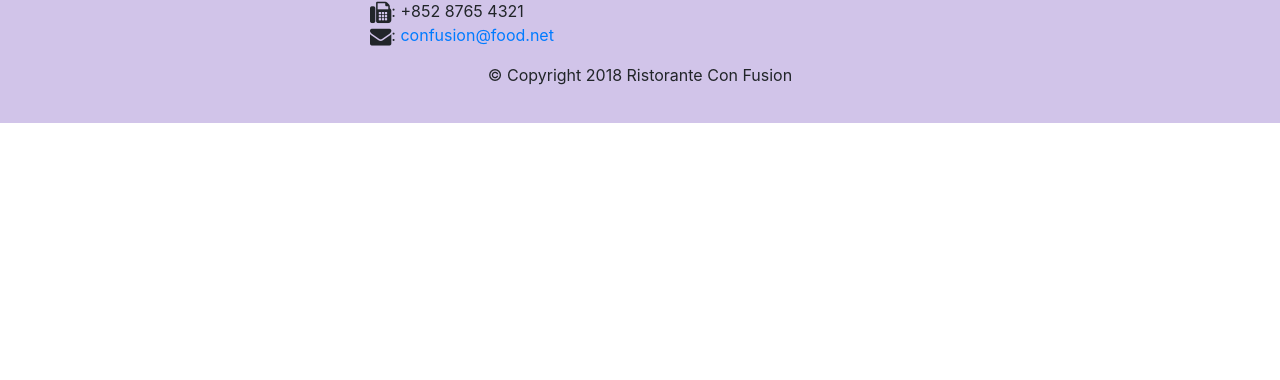
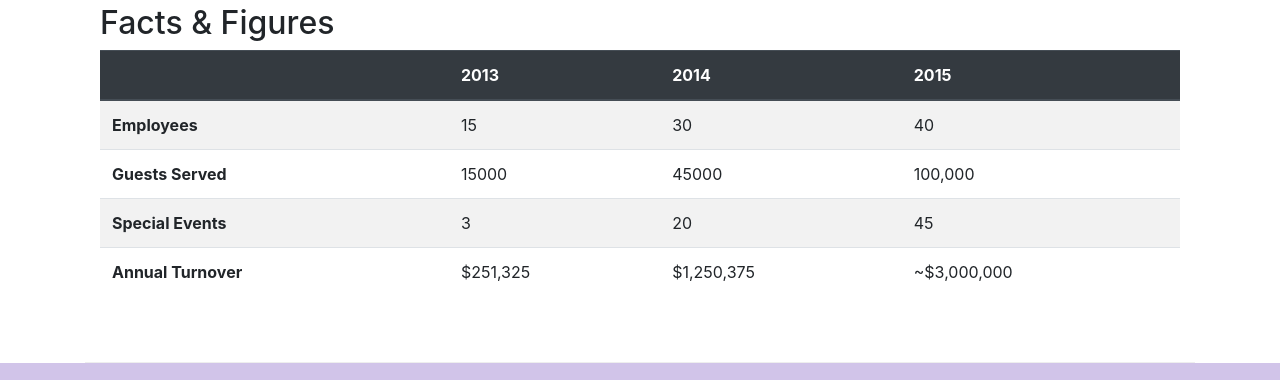
Before and after one commit to carloosbaroon/BootstrapCourse, a website: page aboutus.html in a window 1280 px wide. Shown: the part 1703-2083 px from the top of the page. Before the commit the page ends 1826 px from the top, so only its background shows below. Drawn offline with nearby package versions, Linux system fonts and the light colour scheme.

Commit message:
Tables and cards

```diff
--- a/aboutus.html
+++ b/aboutus.html
@@ -67,7 +67,32 @@
                 <p>Started in 2010, Ristorante con Fusion quickly established itself as a culinary icon par excellence in Hong Kong. With its unique brand of world fusion cuisine that can be found nowhere else, it enjoys patronage from the A-list clientele in Hong Kong.  Featuring four of the best three-star Michelin chefs in the world, you never know what will arrive on your plate the next time you visit us.</p>
                 <p>The restaurant traces its humble beginnings to <em>The Frying Pan</em>, a successful chain started by our CEO, Mr. Peter Pan, that featured for the first time the world's best cuisines in a pan.</p>
             </div>
-            <div>
+            <div class="col-sm">
+                <div class="card">
+                    <h3 class="card-header bg-primary text-white">Facts At a Glance</h3>
+                    <div class="card-body">
+                        <dl class="row">
+                            <dt class="col-6">Started</dt>
+                            <dd class="col-6">3 Feb. 2013</dd>
+                            <dt class="col-6">Major Stake Holder</dt>
+                            <dd class="col-6">HK Fine Foods Inc.</dd>
+                            <dt class="col-6">Last Year's Turnover</dt>
+                            <dd class="col-6">$1,250,375</dd>
+                            <dt class="col-6">Employees</dt>
+                            <dd class="col-6">40</dd>
+                        </dl>
+                    </div>
+                </div>
+            </div>
+            <div class="col-12">
+                <div class="card card-body bg-light">
+                    <blockquote class="blockquote ">
+                        <p class="mb-0">You Better cut the pizza in four pieces because I'm not hungry enough to eat six</p>
+                    </blockquote>
+                    <footer class="blockquote-footer">Yogi Berra,
+                        <cite title="Source Title">The Wit and Wisdom of Yogi Berra, P. Pepe, Diversion Books, 2014</cite>
+                    </footer>
+                </div>
             </div>
         </div>
 
@@ -84,6 +109,51 @@
                 <p class="d-none d-sm-block">Award winning three-star Michelin chef with wide International experience having worked closely with whos-who in the culinary world, he specializes in creating mouthwatering Indo-Italian fusion experiences. He says, <em>Put together the cuisines from the two craziest cultures, and you get a winning hit! Amma Mia!</em></p>
             </div>
        </div>
+
+        <div class="row row-content">
+            <div class="col-12 col-sm9">
+                <h2>Facts &amp; Figures</h2>
+                <div class="table-responsive">
+                    <table class="table table-striped">
+                        <thead class="thead-dark">
+                        <tr>
+                            <th>&nbsp;</th>
+                            <th>2013</th>
+                            <th>2014</th>
+                            <th>2015</th>
+                        </tr>
+                        </thead>
+                        <tbody>
+                        <tr>
+                            <th>Employees</th>
+                            <td>15</td>
+                            <td>30</td>
+                            <td>40</td>
+                        </tr>
+                        <tr>
+                            <th>Guests Served</th>
+                            <td>15000</td>
+                            <td>45000</td>
+                            <td>100,000</td>
+                        </tr>
+                        <tr>
+                            <th>Special Events</th>
+                            <td>3</td>
+                            <td>20</td>
+                            <td>45</td>
+                        </tr>
+                        <tr>
+                            <th>Annual Turnover</th>
+                            <td>$251,325</td>
+                            <td>$1,250,375</td>
+                            <td>~$3,000,000</td>
+                        </tr>
+                        </tbody>
+                    </table>
+                </div>
+            </div>
+            <div class="col-12 col-sm-3"></div>
+        </div>
 
     </div>
 
```
